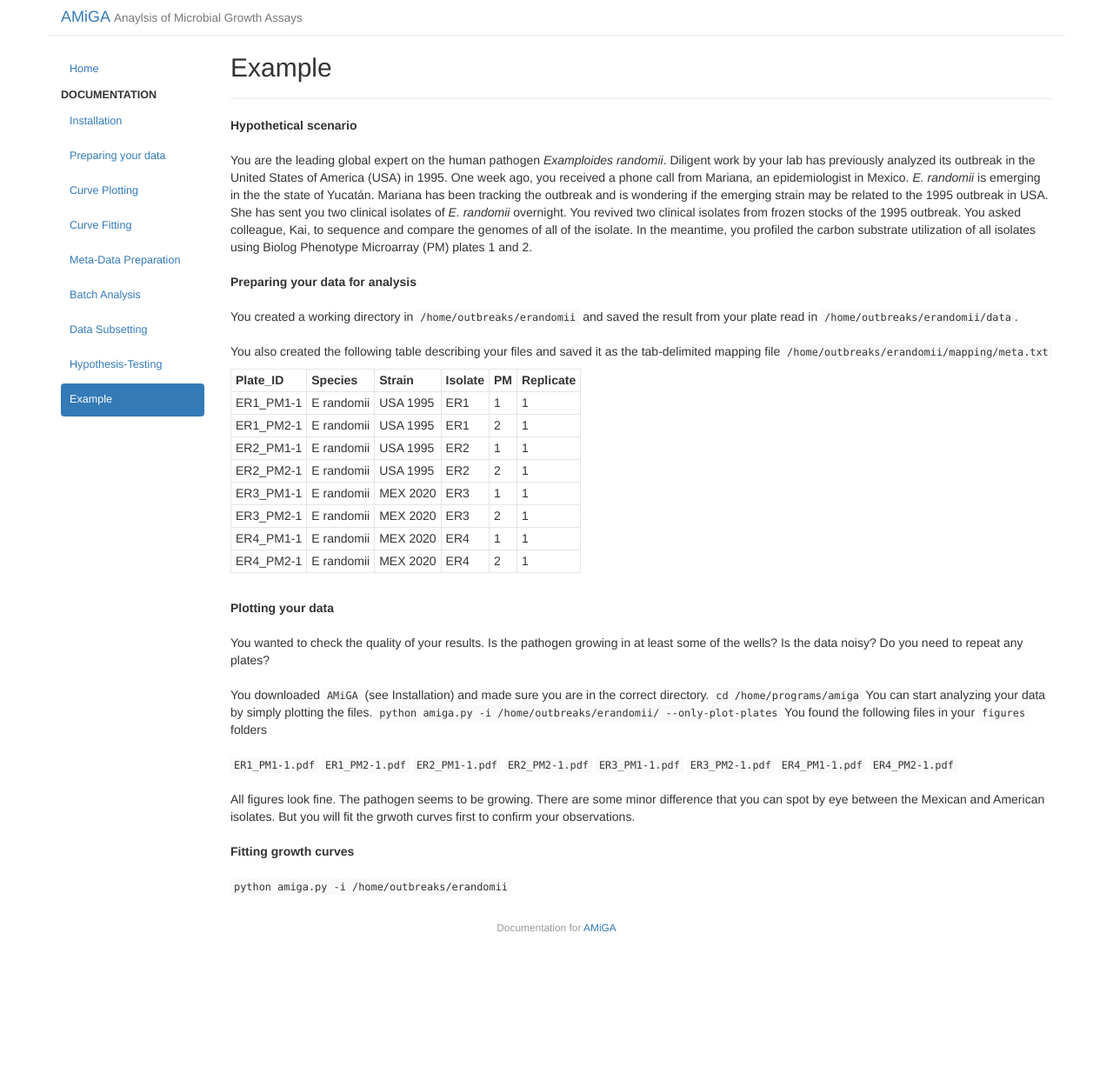
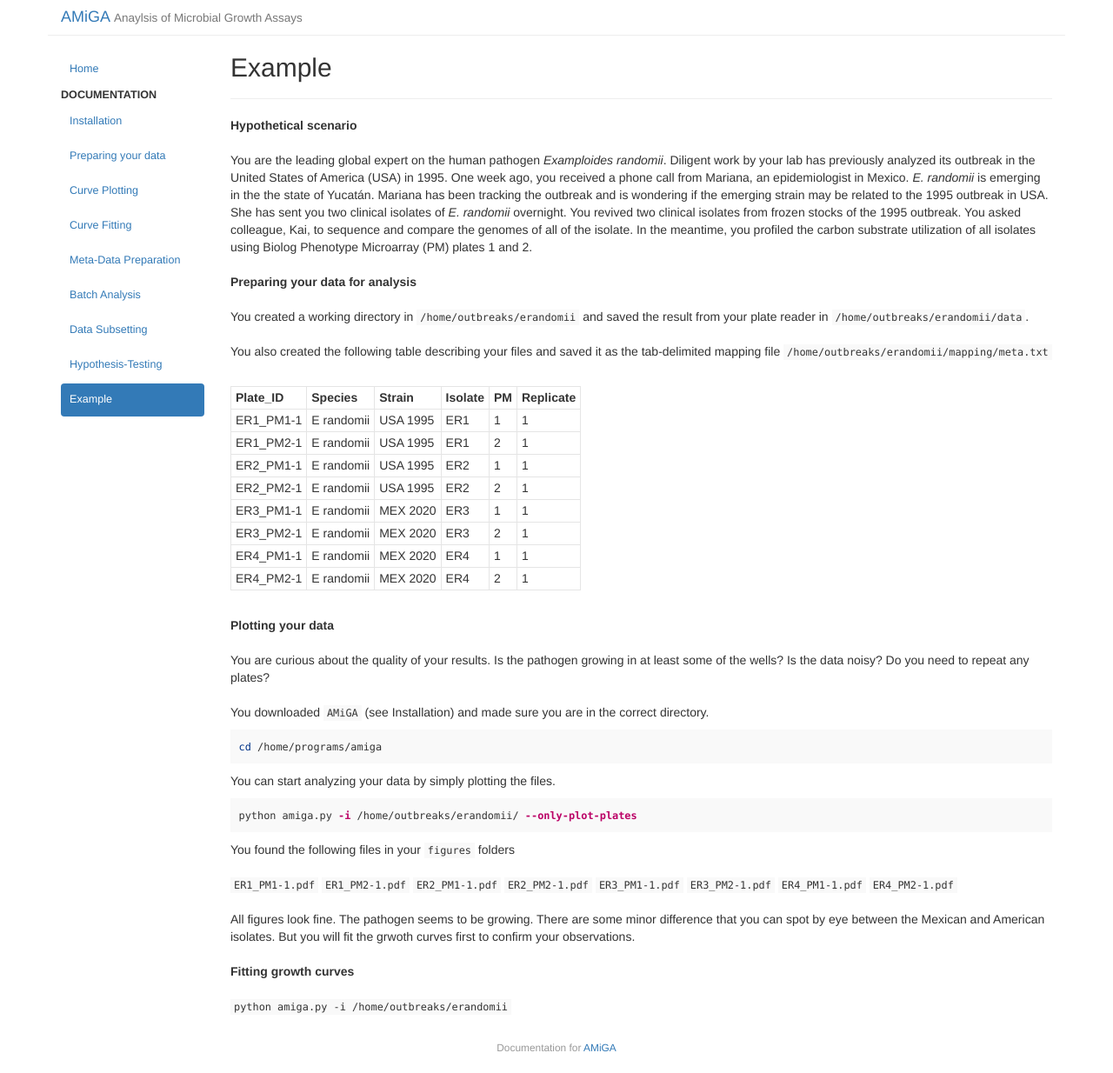
Before and after one commit to firasmidani/amiga, a Jekyll site: the page built from docs/_posts/2020-03-23-example.md, in a window 1280 px wide. Shown: the whole page at 87% size. Built offline with Jekyll 4.4.1, drawn with Linux system fonts in a browser that asks for light colours; before the commit the page ends 1096 px from its top, so only the background shows below that.

Commit message:
initialized draft of example

````diff
--- a/docs/_posts/2020-03-23-example.md
+++ b/docs/_posts/2020-03-23-example.md
@@ -11,10 +11,10 @@ You are the leading global expert on the human pathogen *Examploides randomii*.
 <br /><br/>
 **Preparing your data for analysis**
 <br /><br/>
-You created a working directory in `/home/outbreaks/erandomii` and saved the result from your plate read in `/home/outbreaks/erandomii/data`.
+You created a working directory in `/home/outbreaks/erandomii` and saved the result from your plate reader in `/home/outbreaks/erandomii/data`.
 <br /><br/>
 You also created the following table describing your files and saved it as the tab-delimited mapping file `/home/outbreaks/erandomii/mapping/meta.txt`
-<br />
+<br /><br />
 
 |Plate_ID|Species|Strain|Isolate|PM|Replicate|
 |:---|:---|:---|:---|:---|:---|
@@ -30,12 +30,20 @@ You also created the following table describing your files and saved it as the t
 <br />
 **Plotting your data**
 <br /><br/>
-You wanted to check the quality of your results. Is the pathogen growing in at least some of the wells? Is the data noisy? Do you need to repeat any plates?
+You are curious about the quality of your results. Is the pathogen growing in at least some of the wells? Is the data noisy? Do you need to repeat any plates?
 <br /><br/>
 You downloaded `AMiGA` (see Installation) and made sure you are in the correct directory.
-`cd /home/programs/amiga`
+
+```bash
+cd /home/programs/amiga
+```
+
 You can start analyzing your data by simply plotting the files.
-`python amiga.py -i /home/outbreaks/erandomii/ --only-plot-plates`
+
+```bash
+python amiga.py -i /home/outbreaks/erandomii/ --only-plot-plates
+```
+
 You found the following files in your `figures` folders
 <br /><br/>
 `ER1_PM1-1.pdf`
````
